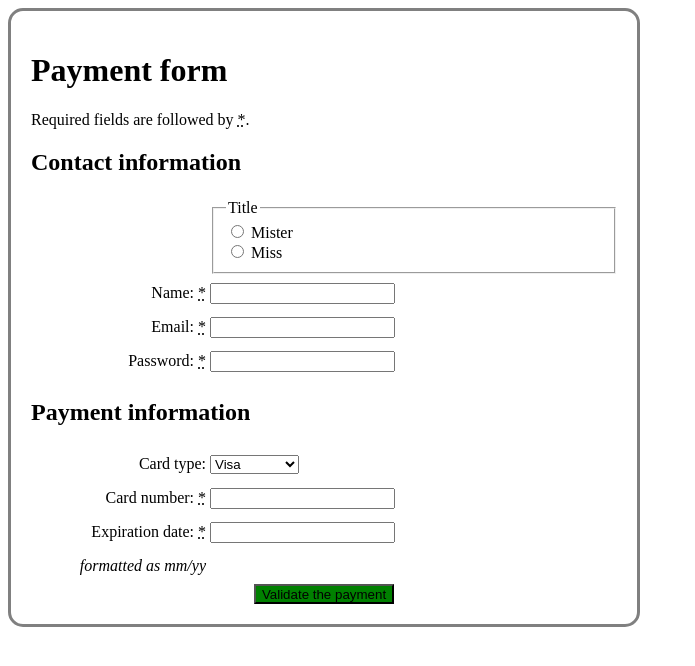
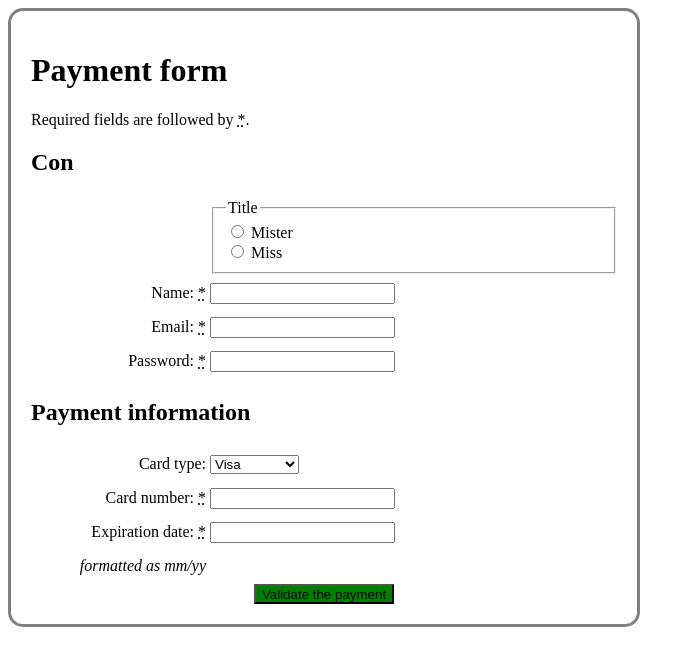
Before and after one commit to MatasCodeacademy/10-Paskaita, a plain HTML site: page index.html in a window 1280 px wide. Shown: the whole page, without its empty margins (0-695 px from the left). Drawn offline with Linux system fonts and the light colour scheme.

Commit message:
Commit 2

```diff
--- a/index.html
+++ b/index.html
@@ -11,7 +11,7 @@
 		<form action="https://formspree.io/f/mwkzaabd" method="POST">
 			<h1>Payment form</h1>
 			<p>Required fields are followed by <span>*</span>.</p>
-			<h2>Contact information</h2>
+			<h2>Con</h2>
 			<table>
 				<tr>
 					<td></td>
```
